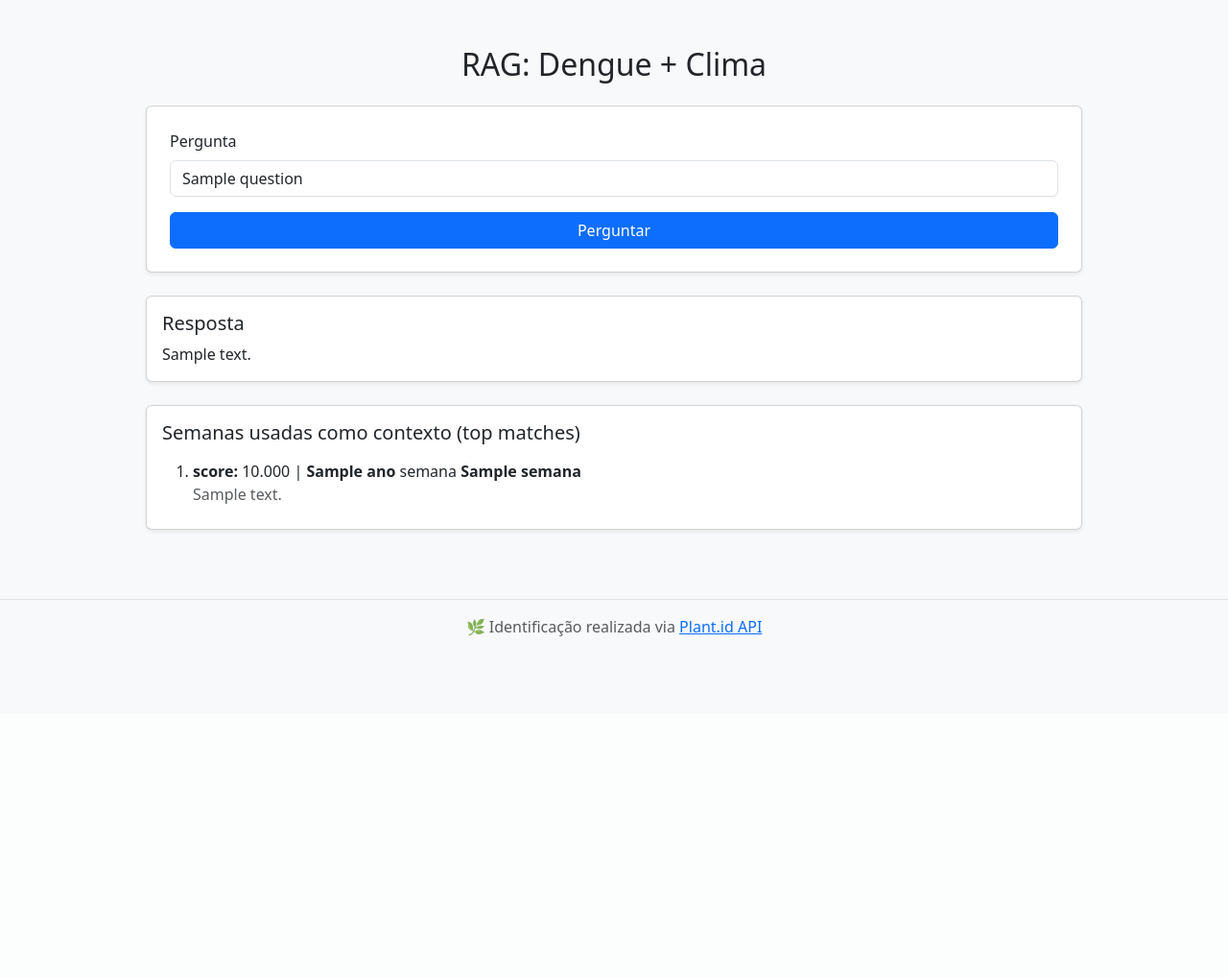
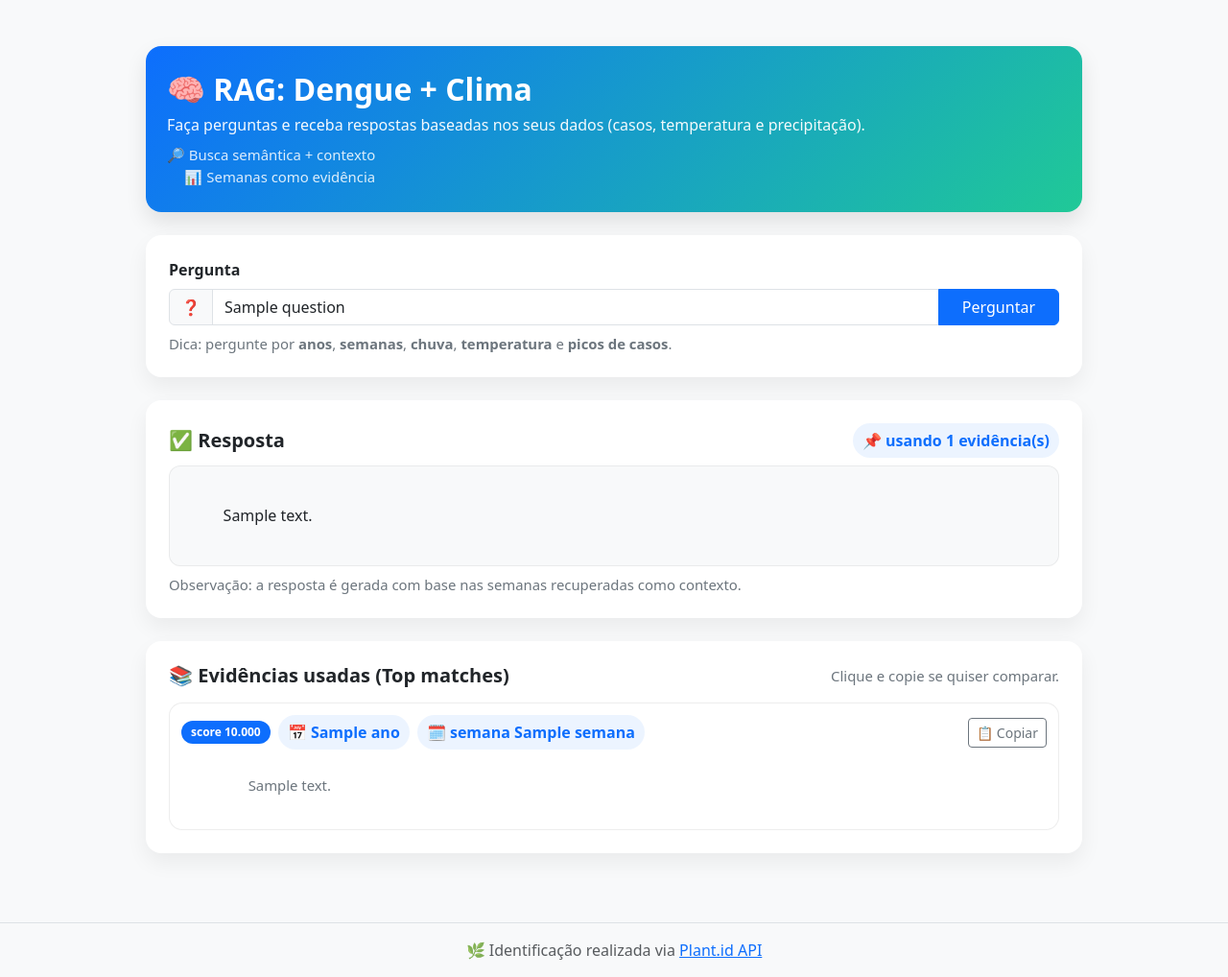
Before and after one commit to Jonatttttttan/Plant_Identifier_V2Ecologia-Epidemiologia, a Flask app: template app/templates/rag_dengue_clima.html in a window 1280 px wide. Shown: the part 56-1074 px from the top of the page at 96% size. Before the commit the page ends 719 px from the top, so only its background shows below. Run offline with Flask 3, Linux system fonts and the light colour scheme; a user stored in the database is signed in; tables that the repository leaves empty hold one stand-in row (values such as "Sample post"); the template is opened without the code that fills it: most values are stand-ins (such as "Sample title", 1, 10 or a date in 2020).

Commit message:
Melhorando design UX gráficos

```diff
--- a/app/templates/rag_dengue_clima.html
+++ b/app/templates/rag_dengue_clima.html
@@ -1,42 +1,168 @@
 {% extends "base.html" %}
 
 {% block content %}
+<style>
+  .hero-rag {
+    background: linear-gradient(135deg, #0d6efd 0%, #20c997 100%);
+    border-radius: 16px;
+    color: white;
+    padding: 26px 22px;
+    box-shadow: 0 10px 22px rgba(0,0,0,.10);
+  }
+  .hero-rag h2 { margin: 0; font-weight: 800; }
+  .hero-rag p { margin: 6px 0 0; opacity: .95; }
+
+  .card-soft {
+    border: 0;
+    border-radius: 16px;
+    box-shadow: 0 10px 22px rgba(0,0,0,.06);
+  }
+
+  .answer-box {
+    background: #f8f9fa;
+    border-radius: 12px;
+    padding: 14px 14px;
+    border: 1px solid rgba(0,0,0,.06);
+    white-space: pre-wrap;
+    line-height: 1.55;
+  }
+
+  .context-item {
+    border-radius: 14px;
+    border: 1px solid rgba(0,0,0,.07);
+    padding: 12px 12px;
+    background: #fff;
+  }
+
+  .badge-score {
+    font-weight: 700;
+    padding: 6px 10px;
+    border-radius: 999px;
+  }
+
+  .meta-chip {
+    display: inline-flex;
+    align-items: center;
+    gap: 6px;
+    background: rgba(13,110,253,.08);
+    color: #0d6efd;
+    padding: 6px 10px;
+    border-radius: 999px;
+    font-weight: 600;
+  }
+
+  .muted-small {
+    color: #6c757d;
+    font-size: .93rem;
+  }
+</style>
+
 <div class="container py-4" style="max-width: 1000px;">
-  <h2 class="text-center mb-4">RAG: Dengue + Clima</h2>
 
-  <form method="POST" class="card shadow-sm p-4 mb-4">
-    <label class="form-label">Pergunta</label>
-    <input class="form-control" name="question" value="{{ question }}" placeholder="Ex: Em quais anos as semanas com mais chuva tiveram mais casos?" required>
-    <button class="btn btn-primary w-100 mt-3">Perguntar</button>
+  <!-- HERO -->
+  <div class="hero-rag mb-4">
+    <div class="d-flex align-items-start justify-content-between flex-wrap gap-2">
+      <div>
+        <h2>🧠 RAG: Dengue + Clima</h2>
+        <p>Faça perguntas e receba respostas baseadas nos seus dados (casos, temperatura e precipitação).</p>
+      </div>
+      <div class="text-end muted-small" style="color: rgba(255,255,255,.85)">
+        <div>🔎 Busca semântica + contexto</div>
+        <div>📊 Semanas como evidência</div>
+      </div>
+    </div>
+  </div>
+
+  <!-- FORM -->
+  <form method="POST" class="card card-soft p-4 mb-4">
+    <label class="form-label fw-semibold">Pergunta</label>
+
+    <div class="input-group">
+      <span class="input-group-text">❓</span>
+      <input
+        class="form-control"
+        name="question"
+        value="{{ question }}"
+        placeholder="Ex: Em quais anos as semanas com mais chuva tiveram mais casos?"
+        required
+      >
+      <button class="btn btn-primary px-4">Perguntar</button>
+    </div>
+
+    <div class="muted-small mt-2">
+      Dica: pergunte por <strong>anos</strong>, <strong>semanas</strong>, <strong>chuva</strong>, <strong>temperatura</strong> e <strong>picos de casos</strong>.
+    </div>
   </form>
 
+  <!-- ERROR -->
   {% if erro %}
-    <div class="alert alert-danger">{{ erro }}</div>
+    <div class="alert alert-danger card-soft">
+      <strong>Ops!</strong> {{ erro }}
+    </div>
   {% endif %}
 
+  <!-- ANSWER -->
   {% if answer %}
-    <div class="card shadow-sm mb-4">
-      <div class="card-body">
-        <h5 class="mb-2">Resposta</h5>
-        <div style="white-space: pre-wrap;">{{ answer }}</div>
+    <div class="card card-soft mb-4">
+      <div class="card-body p-4">
+        <div class="d-flex align-items-center justify-content-between flex-wrap gap-2 mb-2">
+          <h5 class="mb-0 fw-bold">✅ Resposta</h5>
+          {% if retrieved and retrieved|length > 0 %}
+            <span class="meta-chip">📌 usando {{ retrieved|length }} evidência(s)</span>
+          {% endif %}
+        </div>
+
+        <div class="answer-box">
+          {{ answer }}
+        </div>
+
+        <div class="muted-small mt-2">
+          Observação: a resposta é gerada com base nas semanas recuperadas como contexto.
+        </div>
       </div>
     </div>
   {% endif %}
 
+  <!-- CONTEXT -->
   {% if retrieved and retrieved|length > 0 %}
-    <div class="card shadow-sm">
-      <div class="card-body">
-        <h5 class="mb-3">Semanas usadas como contexto (top matches)</h5>
-        <ol class="mb-0">
+    <div class="card card-soft">
+      <div class="card-body p-4">
+        <div class="d-flex align-items-center justify-content-between flex-wrap gap-2 mb-3">
+          <h5 class="mb-0 fw-bold">📚 Evidências usadas (Top matches)</h5>
+          <span class="muted-small">Clique e copie se quiser comparar.</span>
+        </div>
+
+        <div class="row g-3">
           {% for r in retrieved %}
-            <li class="mb-2">
-              <div><strong>score:</strong> {{ "%.3f"|format(r.score) }} | <strong>{{ r.meta.ano }}</strong> semana <strong>{{ r.meta.semana }}</strong></div>
-              <div class="text-muted">{{ r.text }}</div>
-            </li>
+            <div class="col-12">
+              <div class="context-item">
+                <div class="d-flex align-items-center justify-content-between flex-wrap gap-2 mb-1">
+                  <div class="d-flex align-items-center gap-2 flex-wrap">
+                    <span class="badge bg-primary badge-score">score {{ "%.3f"|format(r.score) }}</span>
+                    <span class="meta-chip">📅 {{ r.meta.ano }}</span>
+                    <span class="meta-chip">🗓️ semana {{ r.meta.semana }}</span>
+                  </div>
+
+                  <button
+                    type="button"
+                    class="btn btn-outline-secondary btn-sm"
+                    onclick="navigator.clipboard.writeText(`{{ r.text|e }}`)"
+                  >
+                    📋 Copiar
+                  </button>
+                </div>
+
+                <div class="muted-small" style="white-space: pre-wrap;">
+                  {{ r.text }}
+                </div>
+              </div>
+            </div>
           {% endfor %}
-        </ol>
+        </div>
+
       </div>
     </div>
   {% endif %}
+
 </div>
 {% endblock %}
```
Also changed, not shown: app/templates/florestas.html (+106 -28 lines).
